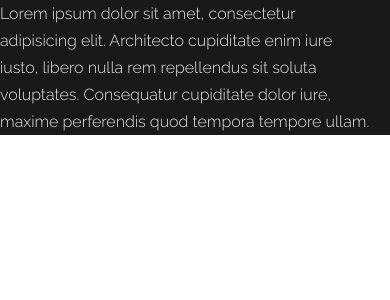
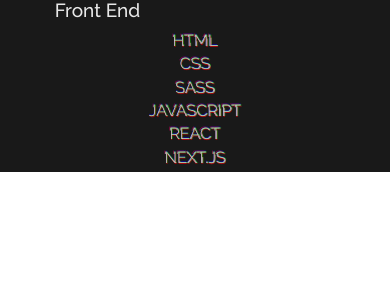
Before and after one commit to kuraiji/MyPersonalWebsite, a Next.js app: page / in a window 390 px wide. Shown: the top 300 px of the page. Built offline with nearby package versions, Linux system fonts and the light colour scheme.

Commit message:
Created ListItem, List, and Glitch Effect. Added media query for users that disable animations.

```diff
--- /dev/null
+++ b/components/list.tsx
@@ -0,0 +1,19 @@
+import {GlitchedListItem} from "../elements/listitem";
+import styles from "../styles/components/list.module.scss"
+
+interface ListProps {
+    children?: string;
+    className?: string;
+    items: Array<string>;
+}
+
+export default function List(props: ListProps) : JSX.Element {
+    return (
+        <div className={styles.list_container}>
+            <h3 className={`${props.className} ${styles.list_header}`}>{props.children}</h3>
+            <ul className={styles.list}>
+                {props.items.map(item => <GlitchedListItem className={`${styles.list_items}`}>{item}</GlitchedListItem>)}
+            </ul>
+        </div>
+    );
+}
--- /dev/null
+++ b/elements/listitem.tsx
@@ -0,0 +1,23 @@
+import styles from "../styles/elements/listitem.module.scss"
+import gl_styles from "../styles/elements/glitch-effect.module.scss"
+
+interface ListItemProps {
+    children?: string;
+    className?: string;
+}
+
+export default function ListItem(props: ListItemProps) : JSX.Element {
+    return (
+        <li className={`${props.className} ${styles.item}`}>{props.children}</li>
+    );
+}
+
+export function GlitchedListItem(props: ListItemProps) : JSX.Element {
+    return (
+        <li className={`${props.className} ${styles.item} ${gl_styles.glitch}`}>
+            <span className={gl_styles.glitch_span} aria-hidden="true">{props.children}</span>
+            {props.children}
+            <span className={gl_styles.glitch_span} aria-hidden="true">{props.children}</span>
+        </li>
+    );
+}
--- a/pages/index.tsx
+++ b/pages/index.tsx
@@ -1,8 +1,11 @@
 import Head from 'next/head'
-import BodyText from "../elements/bodytext";
 import styles from '../styles/pages/Home.module.scss'
+import List from "../components/list";
 
 export default function Home() {
+  const frontend = ['HTML', 'CSS', 'SASS', 'JavaScript', 'React', 'Next.js'];
+  const backend = ['C', 'C++', 'C#', 'Python', 'Java', 'TypeScript', 'Node.js', 'SQL', 'NoSQL'];
+
   return (
     <div className={styles.page}>
         <Head>
@@ -10,7 +13,7 @@
         </Head>
         <main>
             <div>
-                <BodyText className={styles.test}>Lorem ipsum dolor sit amet, consectetur adipisicing elit. Architecto cupiditate enim iure iusto, libero nulla rem repellendus sit soluta voluptates. Consequatur cupiditate dolor iure, maxime perferendis quod tempora tempore ullam.</BodyText>
+                <List className={styles.test} items={frontend}>Front End</List>
             </div>
         </main>
     </div>
--- /dev/null
+++ b/styles/components/list.module.scss
@@ -0,0 +1,24 @@
+.list_header {
+  font-size: 1.9rem;
+  color: var(--color-text);
+  font-weight: 500;
+  opacity: 90%;
+  display: flex;
+  justify-content: center;
+  padding-right: 50%;
+}
+
+.list_container {
+}
+
+.list {
+  list-style: none;
+  padding-left: 0;
+}
+
+.list_items {
+  display: flex;
+  flex-direction: column;
+  align-items: center;
+  padding-bottom: .5rem;
+}
--- /dev/null
+++ b/styles/elements/glitch-effect.module.scss
@@ -0,0 +1,73 @@
+.glitch {
+  text-transform: uppercase;
+  text-shadow: 0.05em 0 0 rgba(255,0,0,.75),
+               -0.025em -0.05em 0 rgba(0,255,0,.75),
+               0.025em 0.05em 0 rgba(0,0,255,.75);
+
+  animation: glitch 500ms infinite;
+  position: relative;
+}
+
+.glitch span {
+  position: absolute;
+  top: 0;
+}
+
+.glitch span:first-child {
+  animation: glitch 650ms infinite;
+  clip-path: polygon(0 0, 100% 0, 100% 30%, 0 30%);
+  transform: translate(-.05em, -0.025em);
+  opacity: 0.8;
+}
+
+.glitch span:last-child {
+  animation: glitch 375ms infinite;
+  clip-path: polygon(0 80%, 100% 20%, 100% 100%, 0 100%);
+  transform: translate(.05em, 0.025em);
+  opacity: 0.8;
+
+}
+
+@keyframes glitch {
+  0% {
+    text-shadow: 0.05em 0 0 rgba(255,0,0,.75),
+                -0.05em -0.025em 0 rgba(0,255,0,.75),
+                 0.025em 0.05em 0 rgba(0,0,255,.75);
+  }
+
+  14% {
+    text-shadow: 0.05em 0 0 rgba(255,0,0,.75),
+    -0.05em -0.025em 0 rgba(0,255,0,.75),
+    0.025em 0.05em 0 rgba(0,0,255,.75);
+  }
+
+  15% {
+    text-shadow: -0.05em -0.025em 0 rgba(255,0,0,.75),
+                0.025em 0.025em 0 rgba(0,255,0,.75),
+                 -0.05em -0.05em 0 rgba(0,0,255,.75);
+  }
+
+  49% {
+    text-shadow: -0.05em -0.025em 0 rgba(255,0,0,.75),
+    0.025em 0.025em 0 rgba(0,255,0,.75),
+    -0.05em -0.05em 0 rgba(0,0,255,.75);
+  }
+
+  50% {
+    text-shadow: 0.025em 0.05em 0 rgba(255,0,0,.75),
+                 0.05em 0 0 rgba(0,255,0,.75),
+                 0 -0.05em 0 rgba(0,0,255,.75);
+  }
+
+  99% {
+    text-shadow: 0.025em 0.05em 0 rgba(255,0,0,.75),
+    0.05em 0 0 rgba(0,255,0,.75),
+    0 -0.05em 0 rgba(0,0,255,.75);
+  }
+
+  100% {
+    text-shadow: -0.025em 0 0 rgba(255,0,0,.75),
+                -0.025em -0.025em 0 rgba(0,255,0,.75),
+                 -0.025em -0.05em 0 rgba(0,0,255,.75);
+  }
+}
--- /dev/null
+++ b/styles/elements/listitem.module.scss
@@ -0,0 +1,6 @@
+.item {
+  font-weight: 300;
+  font-size: 1.6rem;
+  color: var(--color-text);
+  opacity: 80%;
+}
--- a/styles/globals/base.scss
+++ b/styles/globals/base.scss
@@ -13,3 +13,16 @@
   font-size: 62.5%; //Used to make rem calculations easier. 1rem = 10px on default browser settings
   font-family: var(--font);
 }
+
+//Remove animations for any visitors that don't like them
+@media (prefers-reduced-motion: reduce) {
+  *, ::before, ::after {
+    animation-delay: -1ms !important;
+    animation-duration: 1ms !important;
+    animation-iteration-count: 1 !important;
+    background-attachment: initial !important;
+    scroll-behavior: auto !important;
+    transition-duration: 0s !important;
+    transition-delay: 0s !important;
+  }
+}
```
